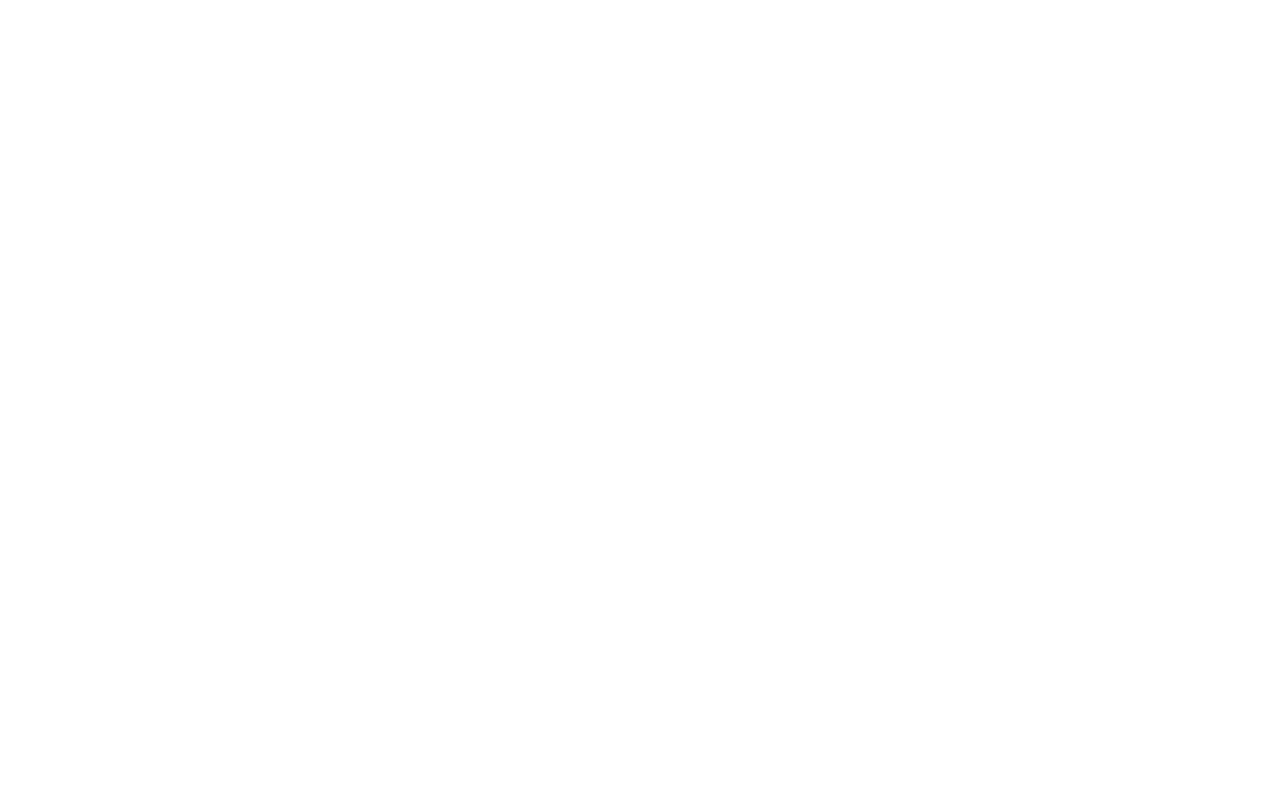
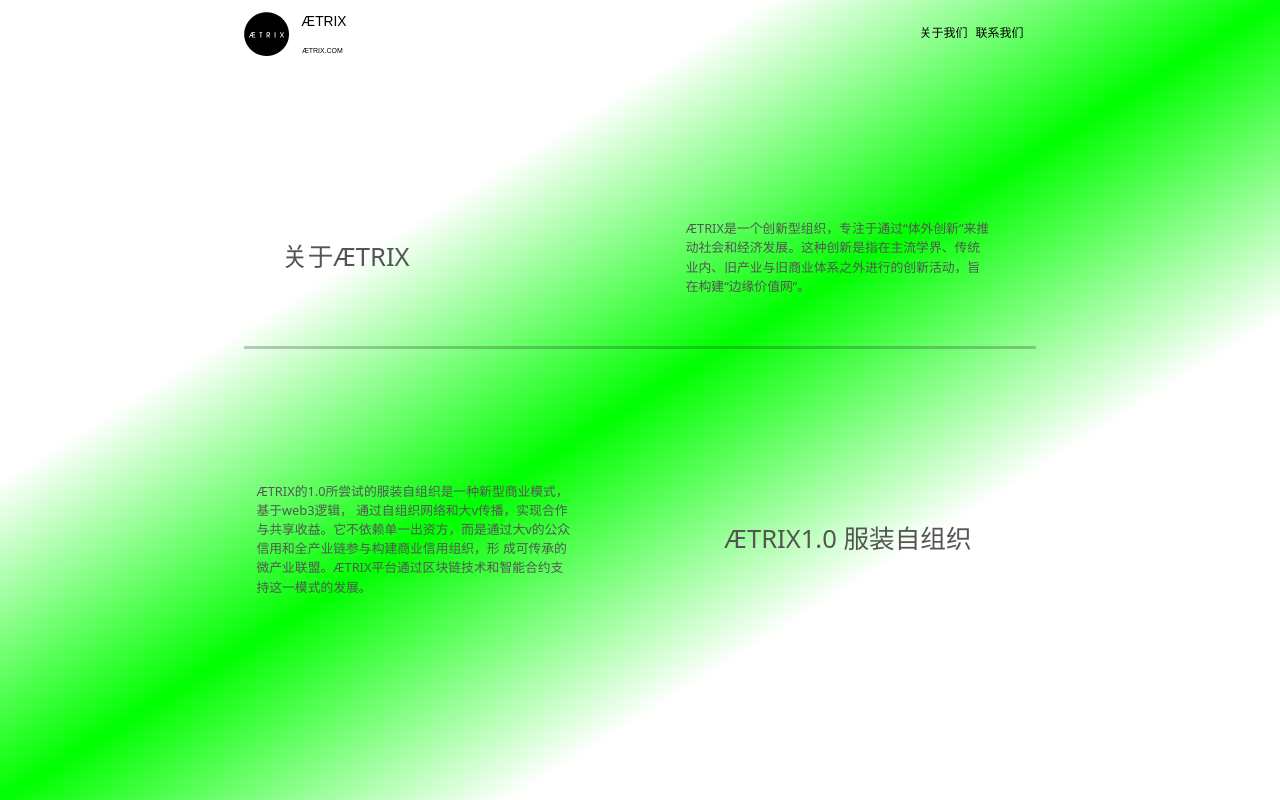
Before and after one commit to JeseKi/Aetrix_test, a React (Create React App) app in the folder matrix/: page /about in a window 1280 px wide. Before the commit this address had no page. Built offline with nearby package versions, Linux system fonts and the light colour scheme.

Commit message:
完成了‘关于我们’页面的开发，并将导航栏独立出来了

```diff
--- a/matrix/src/App.js
+++ b/matrix/src/App.js
@@ -1,7 +1,8 @@
 import { BrowserRouter as Router, Routes, Route } from 'react-router-dom';
 import 'bootstrap/dist/css/bootstrap.min.css';
 
-import MainPage from "./mainPages/page"
+import MainPage from "./mainPages/index/indexPage"
+import About from './mainPages/about/aboutPage';
 import Modules from './modulesPages/modules';
 
 // import TestUI from './uiText';
@@ -13,6 +14,7 @@
       <Router>
         <Routes>
           <Route path='/' element={<MainPage />} />
+          <Route path='about' element={<About />} />
           <Route path='/modules/*' element={<Modules />}/>
         </Routes>
       </Router>
--- /dev/null
+++ b/matrix/src/mainPages/about/aboutPage.css
@@ -0,0 +1,32 @@
+.aboutPage{
+    background: linear-gradient(to right bottom, #FFFFFF 30%,#00FF00,#FFFFFF 70%);
+    width: 100%;
+    height: 100vh;
+}
+
+.aboutContentContainer{
+    height: 60vh;
+    margin-top: 10vh;
+    margin-right: 19.1vw;
+    width: auto;
+    margin-left: 19.1vw;
+}
+
+.aboutContentContainer .container{
+    display: flex;
+    align-items: center;
+    margin-top: 15%;
+    height: 30%;
+}
+
+.aboutContentContainer .title{
+    font-size: 2vw;
+    color: #555555;
+}
+
+.aboutContentContainer .content{
+    width: 40%;
+    font-size: 1vw;
+    color: #555555;
+    margin-left: 36%;
+}
--- /dev/null
+++ b/matrix/src/mainPages/about/aboutPage.js
@@ -0,0 +1,28 @@
+import React from "react";
+import Container from "react-bootstrap/Container";
+
+import AetrixNavBar from "../navbar";
+import "./aboutPage.css"
+
+export default function About () {
+    return(
+        <div className="aboutPage">
+            <AetrixNavBar src={"/imgs/mainPageImgs/LogoWithText_black.svg"} textColor={"black"}/>
+            <div className="aboutContentContainer">
+                <Container className="container">
+                    <span className="title">关于ÆTRIX</span>
+                    <span className="content">ÆTRIX是一个创新型组织，专注于通过“体外创新”来推动社会和经济发展。这种创新是指在主流学界、传统业内、旧产业与旧商业体系之外进行的创新活动，旨在构建“边缘价值网”。</span>
+                </Container>
+                <hr style={{borderWidth:"3px"}}/>
+                <Container className="container">
+                    <span className="content" style={{marginLeft:"0",width:"41%"}}>
+                    ÆTRIX的1.0所尝试的服装自组织是一种新型商业模式，基于web3逻辑，
+                    通过自组织网络和大v传播，实现合作与共享收益。它不依赖单一出资方，而是通过大v的公众信用和全产业链参与构建商业信用组织，形
+                    成可传承的微产业联盟。ÆTRIX平台通过区块链技术和智能合约支持这一模式的发展。
+                    </span>
+                    <span className="title" style={{marginLeft:"20%"}}>ÆTRIX1.0 服装自组织</span>
+                </Container>
+            </div>
+        </div>
+    )
+}
--- a/matrix/src/mainPages/page.css
+++ b/matrix/src/mainPages/index/indexPage.css
@@ -7,12 +7,6 @@
     background-position: center;
 }
 
-.topHalf .logo{
-    margin-left: 2vw;
-    margin-top: 2vh;
-    width: 8%;
-    height: auto;
-}
 .topHalf .title{
     color: #00FF00;
     text-shadow:0 0 1em #00FF00;
@@ -69,6 +63,7 @@
 .bottomHalf h1{
     color: white;
     font-size: 10vh;
+    text-shadow: 0 0 1em white;
     font-style: italic;
     font-weight: bolder;
 }
--- a/matrix/src/mainPages/page.js
+++ b/matrix/src/mainPages/index/indexPage.js
@@ -1,5 +1,6 @@
 import React from "react"
-import "./page.css"
+import "./indexPage.css"
+import AetrixNavBar from "../navbar"
 
 export default function MainPage () {
     return(
@@ -11,9 +12,10 @@
 }
 
 function TopHalf () {
+
     return (
     <div className="topHalf">
-        <a href="/"><img className="logo" alt="主页" src="/imgs/mainPageImgs/LogoWithText.png"/></a>
+        <AetrixNavBar src={"/imgs/mainPageImgs/LogoWithText.png"} textColor={"white"}/>
         <p className="title">ÆTRIX</p>
         <div className="moduleEntrys">
             <a href="/modules/volunteer/introduction">
--- /dev/null
+++ b/matrix/src/mainPages/navbar.css
@@ -0,0 +1,15 @@
+.logo{
+    width: 8vw;
+    height: auto;
+}
+
+.navbar_top{
+    color: white;
+    margin-left: 19.1vw;
+}
+
+.navbar_top .text{
+    font-size: 1.5vh;
+    margin-right: 19.1vw;
+    width: 10vw;
+}
--- /dev/null
+++ b/matrix/src/mainPages/navbar.js
@@ -0,0 +1,20 @@
+import React from "react";
+import Navbar from "react-bootstrap/Navbar";
+import Nav from "react-bootstrap/Nav"
+import Container from "react-bootstrap/Container";
+
+import "./navbar.css"
+
+export default function AetrixNavBar ({src , textColor}) {
+    return (
+        <Navbar className="navbar_top">
+                <Nav.Link href="/">
+                    <img className="logo" alt="主页" src={src}/>
+                </Nav.Link>
+                <Container className="text" style={{color:textColor}}>
+                    <Nav.Link href="about">关于我们</Nav.Link>
+                    <Nav.Link href="cooperation">联系我们</Nav.Link>
+                </Container>
+        </Navbar>
+    )
+}
```
Also changed, not shown: matrix/public/imgs/mainPageImgs/LogoWithText_black.svg (added), 1 other file (tests, documents, lock files or other folders).
